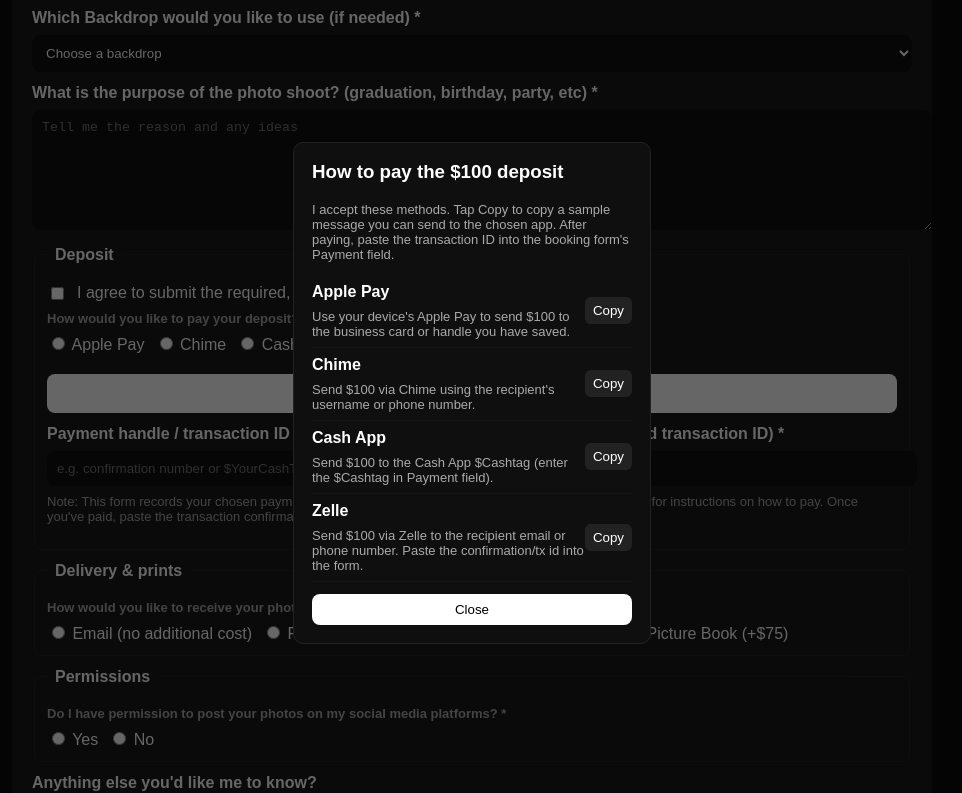
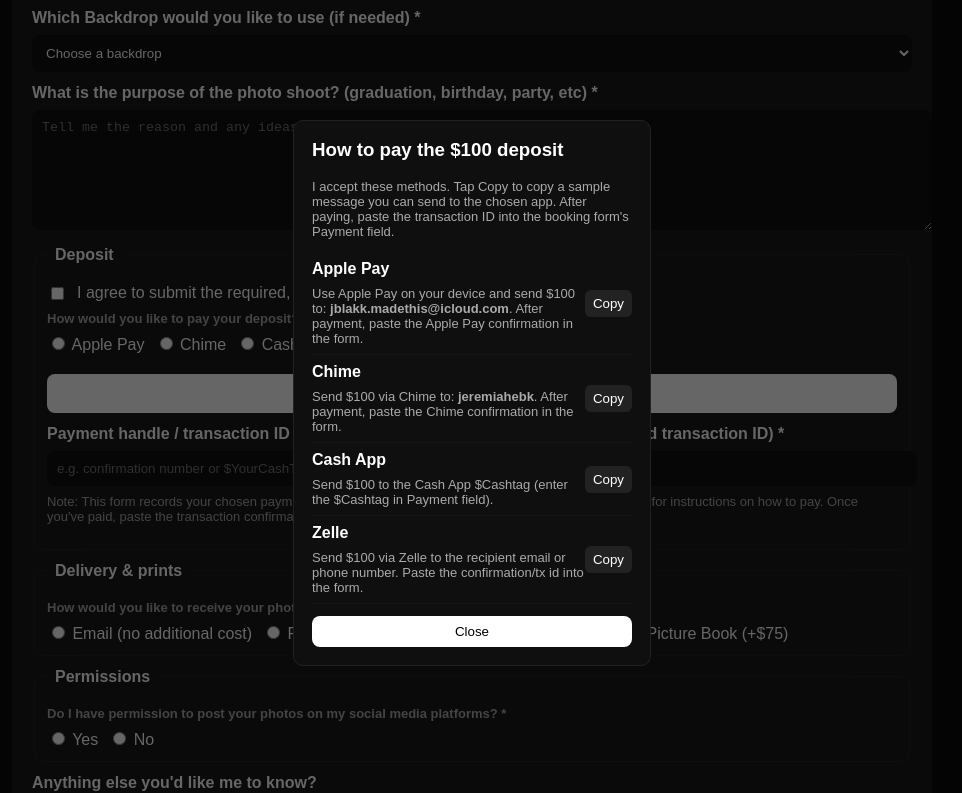
Before and after one commit to elijahmadethiss/Elijah.madethis, a plain HTML site: page index.html in a window 1280 px wide. Both pictures are taken after a click on the button "Pay $100 deposit". Shown: the part 976-1769 px from the top of the page, without its empty margins (168-1130 px from the left). Drawn offline with Linux system fonts and the light colour scheme.

Commit message:
Add Chime handle (jeremiahebk) to payment modal and page

```diff
--- a/index.html
+++ b/index.html
@@ -216,6 +216,8 @@
     <section class="card">
       <h2>💳 Payment</h2>
       <p class="small">Deposits are non-refundable and secure your date. Final payment is due before or at the session. If you need an invoice or online payment link, request one in your message above.</p>
+      <p class="small">Apple Pay: jblakk.madethis@icloud.com</p>
+      <p class="small">Chime: jeremiahebk</p>
     </section>
   </main>
 
@@ -232,17 +234,17 @@
       <div class="method">
         <div>
           <strong>Apple Pay</strong>
-          <div class="small">Use your device's Apple Pay to send $100 to the business card or handle you have saved.</div>
+          <div class="small">Use Apple Pay on your device and send $100 to: <strong>jblakk.madethis@icloud.com</strong>. After payment, paste the Apple Pay confirmation in the form.</div>
         </div>
-        <button class="copy-btn" data-copy="Apple Pay - Paid $100">Copy</button>
+        <button class="copy-btn" data-copy="Apple Pay - Paid $100 to jblakk.madethis@icloud.com">Copy</button>
       </div>
 
       <div class="method">
         <div>
           <strong>Chime</strong>
-          <div class="small">Send $100 via Chime using the recipient's username or phone number.</div>
+          <div class="small">Send $100 via Chime to: <strong>jeremiahebk</strong>. After payment, paste the Chime confirmation in the form.</div>
         </div>
-        <button class="copy-btn" data-copy="Chime - Paid $100">Copy</button>
+        <button class="copy-btn" data-copy="Chime - Paid $100 to jeremiahebk">Copy</button>
       </div>
 
       <div class="method">
```
